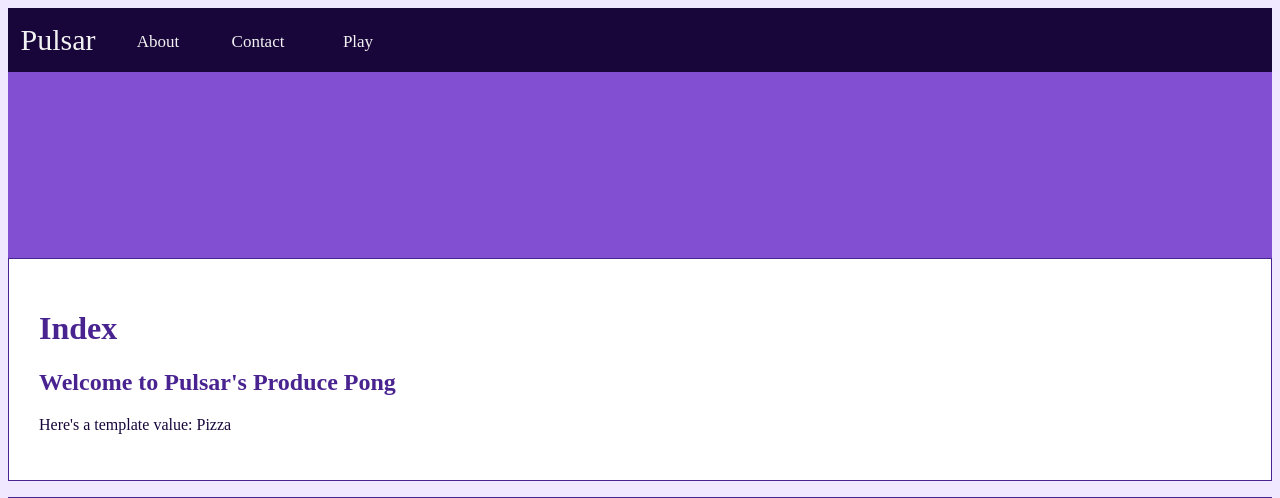
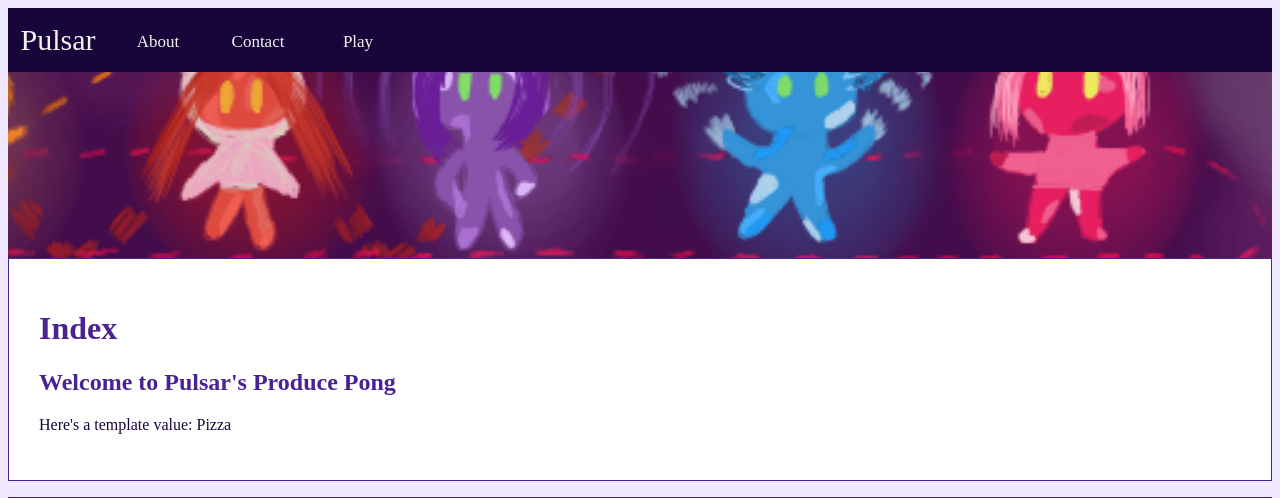
Before and after one commit to Pulsar312/Produce-Pong, a Flask app: page / in a window 1280 px wide. Shown: the top 498 px of the page. Run offline with Flask 2, Linux system fonts and the light colour scheme.

Commit message:
Replaced banner image

```diff
--- a/static/style.css
+++ b/static/style.css
@@ -41,12 +41,12 @@ p {
    background-color: var(--primary);
    color: var(--background);
 
-   background-image: url("/static/replace_this_image.jpg"); /*  replace this with our banner  */
+   background-image: url("/static/Pulsar_Pros.png"); /*  replace this with our banner  */
 
     min-height: 250px;
 
     /* Center and scale the image nicely */
-    background-position: center;
+    background-position: center bottom;
     background-repeat: no-repeat;
     background-size: cover;
 
```
Also changed, not shown: static/Pulsar_Pros.png (added), static/pulsar.png (added), static/replace_this_image.jpg (deleted).
